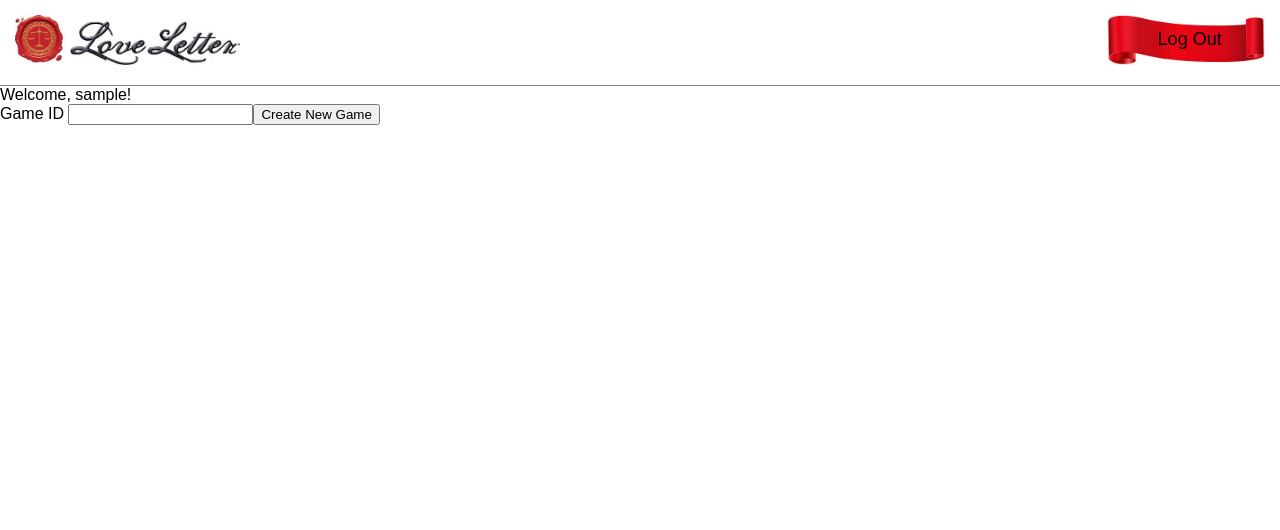
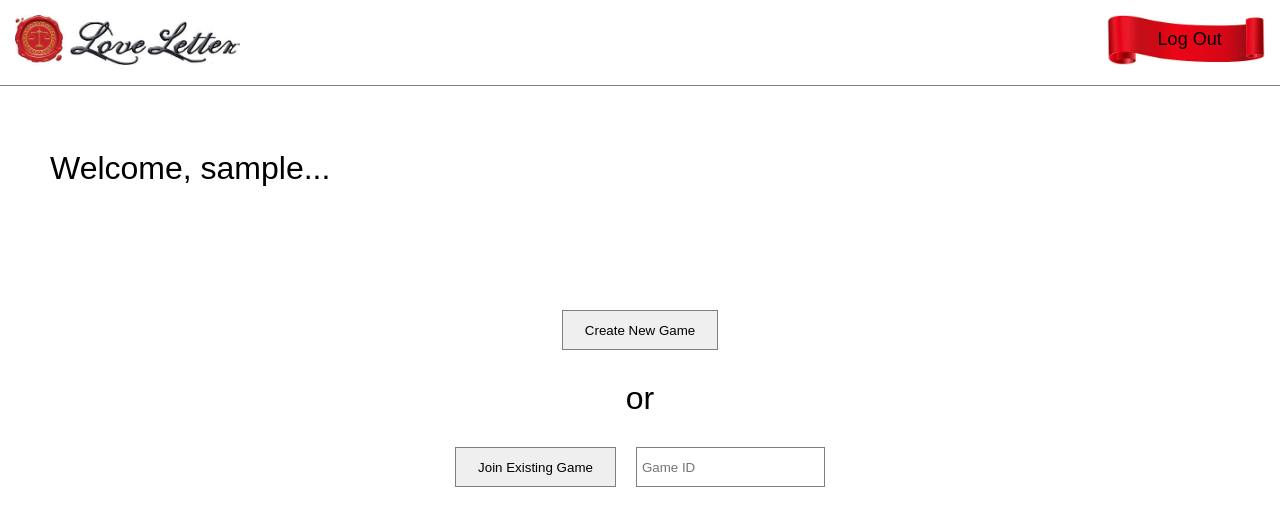
Before and after one commit to obrown06/love-letter, a React app in the folder client/: page /home in a window 1280 px wide. Built offline with nearby package versions, Linux system fonts and the light colour scheme; sample sign-in values are in the browser's storage.

Commit message:
Homepage ready

```diff
--- a/client/src/components/create-game-form.js
+++ b/client/src/components/create-game-form.js
@@ -2,55 +2,43 @@ import React from 'react';
 import UserProfile from 'utils/user-profile.js';
 import { myaxios } from 'utils/axios.js';
 import { Redirect } from 'react-router-dom';
+import styles from 'components/create-game-form.module.css';
+var hri = require('human-readable-ids').hri;
 
 class CreateGameForm extends React.Component {
   constructor(props) {
     super(props);
     this.state = {
-      game_id: '',
-      gameCreated: false,
+      game_id: null,
     }
-    this.handleSubmit = this.handleSubmit.bind(this);
-    this.handleChange = this.handleChange.bind(this);
+    this.handleCreateGame = this.handleCreateGame.bind(this);
   }
 
-  handleChange = ({ target }) => {
-    this.setState({ [target.name]: target.value });
-  };
-
-  handleSubmit(e) {
+  handleCreateGame(e) {
     e.preventDefault();
     myaxios.post('http://localhost:3000/api/games/',
       {
-        game_id: this.state.game_id,
+        game_id: hri.random(),
         creator: UserProfile.getUserName(),
       },
       { withCredentials: true }
     ).then(response => {
       if (response.status === 200) {
-        this.setState({ gameCreated: true});
+        this.setState({ game_id: response.data.game_id });
       }
     });
   }
 
   render() {
 
-    if (this.state.gameCreated) {
+    if (this.state.game_id) {
       return ( <Redirect to={"/games/" + this.state.game_id} /> );
     }
 
     return (
       <div>
-      <form onSubmit={this.handleSubmit}>
-        <label htmlFor="game_id">Game ID </label>
-        <input
-          type="text"
-          name="game_id"
-          value={this.state.game_id}
-          onChange={this.handleChange}
-        />
-
-        <input type="submit" value="Create New Game" />
+      <form onSubmit={this.handleCreateGame}>
+        <input type="submit" value="Create New Game" className={styles.submitButton}/>
       </form>
       </div>
     );
--- /dev/null
+++ b/client/src/components/create-game-form.module.css
@@ -0,0 +1,13 @@
+.submitButton {
+  height: 40px;
+  font-family: fantasy;
+  border: 1px solid grey;
+  cursor: pointer;
+  transition: background-color .05s ease-out;
+  padding-left: 22px;
+  padding-right: 22px;
+}
+
+.submitButton:hover {
+  background-color: #D7D5D5;
+}
--- /dev/null
+++ b/client/src/components/join-game-form.js
@@ -0,0 +1,53 @@
+import React from 'react';
+import UserProfile from 'utils/user-profile.js';
+import { myaxios } from 'utils/axios.js';
+import { Redirect } from 'react-router-dom';
+import styles from 'components/join-game-form.module.css';
+var hri = require('human-readable-ids').hri;
+
+class JoinGameForm extends React.Component {
+  constructor(props) {
+    super(props);
+    this.state = {
+      gameId: null,
+      gameJoined: false,
+    }
+    this.handleJoinGame = this.handleJoinGame.bind(this);
+    this.handleChange = this.handleChange.bind(this);
+  }
+
+  handleJoinGame(e) {
+    e.preventDefault();
+    this.setState({ gameJoined: true });
+  }
+
+  handleChange = ({ target }) => {
+    this.setState({ [target.name]: target.value });
+  };
+
+  render() {
+
+    if (this.state.gameJoined) {
+      return ( <Redirect to={"/games/" + this.state.gameId} /> );
+    }
+
+    return (
+      <div>
+      <form onSubmit={this.handleJoinGame}>
+
+        <input type="submit" value="Join Existing Game" className={styles.submitButton}/>
+        <input
+          type="username"
+          name="gameId"
+          placeholder="Game ID"
+          value={this.state.gameId}
+          onChange={this.handleChange}
+          className={styles.input}
+        />
+      </form>
+      </div>
+    );
+  }
+}
+
+export default JoinGameForm;
--- /dev/null
+++ b/client/src/components/join-game-form.module.css
@@ -0,0 +1,28 @@
+.input {
+  height: 28px;
+  margin-bottom: 10px;
+  display: inline-block;
+  font-family: fantasy;
+  padding: 5px;
+  border: 1px solid grey;
+  margin-left: 10px;
+}
+
+.input:focus {
+  outline: none;
+}
+
+.submitButton {
+  height: 40px;
+  font-family: fantasy;
+  border: 1px solid grey;
+  cursor: pointer;
+  transition: background-color .05s ease-out;
+  margin-right: 10px;
+  padding-left: 22px;
+  padding-right: 22px;
+}
+
+.submitButton:hover {
+  background-color: #D7D5D5;
+}
--- a/client/src/components/login-form.module.css
+++ b/client/src/components/login-form.module.css
@@ -41,6 +41,7 @@
   border: 1px solid grey;
   width: 80px;
   cursor: pointer;
+  transition: background-color .05s ease-out;
 }
 
 .submitButton:hover {
--- a/client/src/views/home.js
+++ b/client/src/views/home.js
@@ -1,7 +1,9 @@
 import React from 'react';
 import CreateGameForm from "components/create-game-form.js"
+import JoinGameForm from "components/join-game-form.js"
 import SignupForm from "components/sign-up-form.js"
 import UserProfile from 'utils/user-profile.js';
+import styles from 'views/home.module.css';
 import "common.module.css";
 
 class Home extends React.Component {
@@ -11,9 +13,21 @@ class Home extends React.Component {
     }
     return (
       <div>
-       Welcome, { UserProfile.getUserName()}!
-       <CreateGameForm />
+       <div className={styles.welcome}>
+         Welcome, { UserProfile.getUserName()}...
        </div>
+       <div className={styles.formsContainer}>
+       <div className={styles.createGameFormContainer}>
+         <CreateGameForm />
+        </div>
+       <div className={styles.dividerMessage}>
+         or
+       </div>
+       <div className={styles.createGameFormContainer}>
+         <JoinGameForm />
+        </div>
+      </div>
+      </div>
     );
   }
 }
--- /dev/null
+++ b/client/src/views/home.module.css
@@ -0,0 +1,22 @@
+.welcome {
+  font-size: 32px;
+  position: absolute;
+  left: 50px;
+  top: 150px;
+}
+
+.dividerMessage {
+  font-size: 32px;
+  top: 50%;
+}
+
+.formsContainer {
+  width: 100%;
+  text-align: center;
+  position: absolute;
+  top: 35%;
+}
+
+.createGameFormContainer {
+  margin: 30px;
+}
```
Also changed, not shown: 3 other files.
